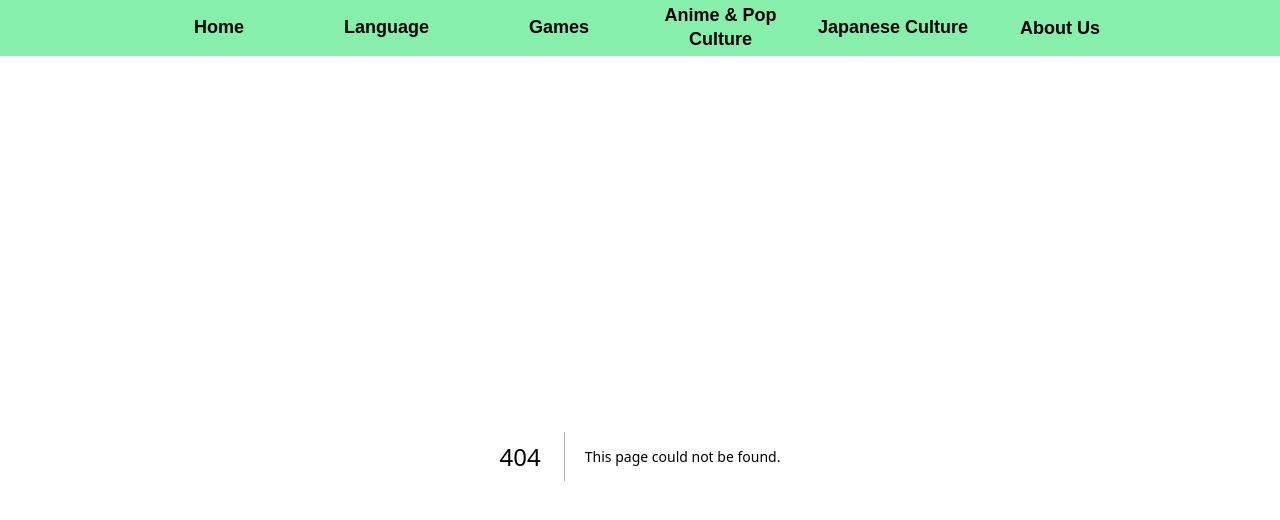
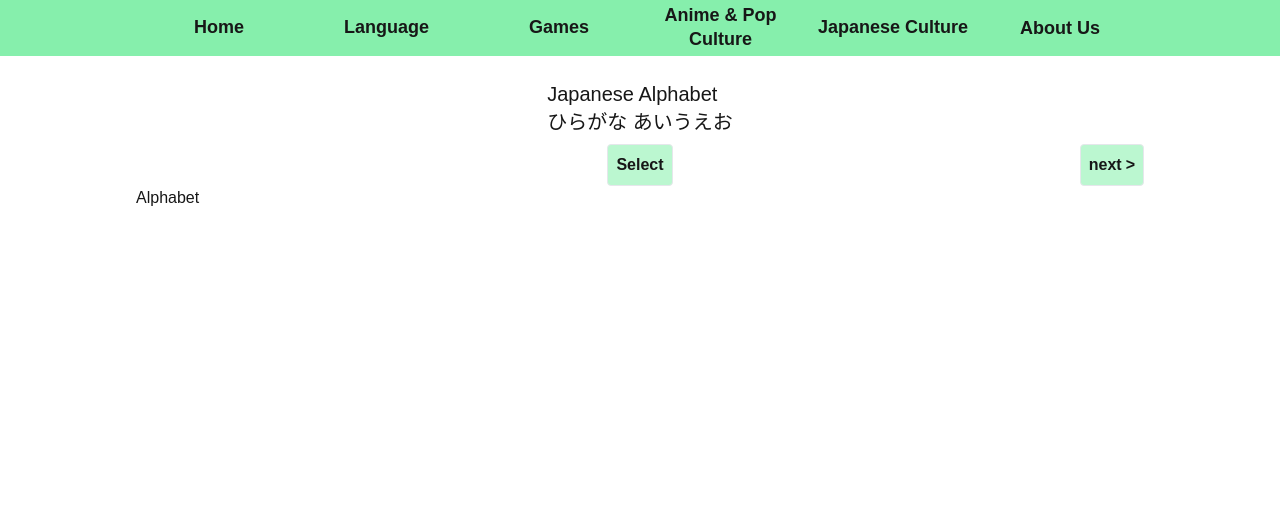
Before and after one commit to Kekechi/SKGO-Japanese-v2, a Next.js app: page /language/alphabet in a window 1280 px wide. Before the commit this address had no page. Shown: the top 520 px of the page. Built offline with nearby package versions, Linux system fonts and the light colour scheme.

Commit message:
Create aiueo page

```diff
--- /dev/null
+++ b/src/app/language/alphabet/page.tsx
@@ -0,0 +1,22 @@
+import React from "react";
+import Pagination from "@/app/components/pagination";
+
+const Alphabet = () => {
+  return (
+    <div className="max-w-screen-lg mx-auto py-4 px-2">
+      <div className="flex justify-center py-2">
+        <h1 className="text-xl font-medium">
+          Japanese Alphabet <br /> ひらがな あいうえお
+        </h1>
+      </div>
+      <Pagination
+        // prev={{ title: "prev", url: "/" }}
+        next={{ title: "next", url: "/" }}
+        pageSelect={{ title: "Select", url: "/language/select" }}
+      />
+      Alphabet
+    </div>
+  );
+};
+
+export default Alphabet;
```
